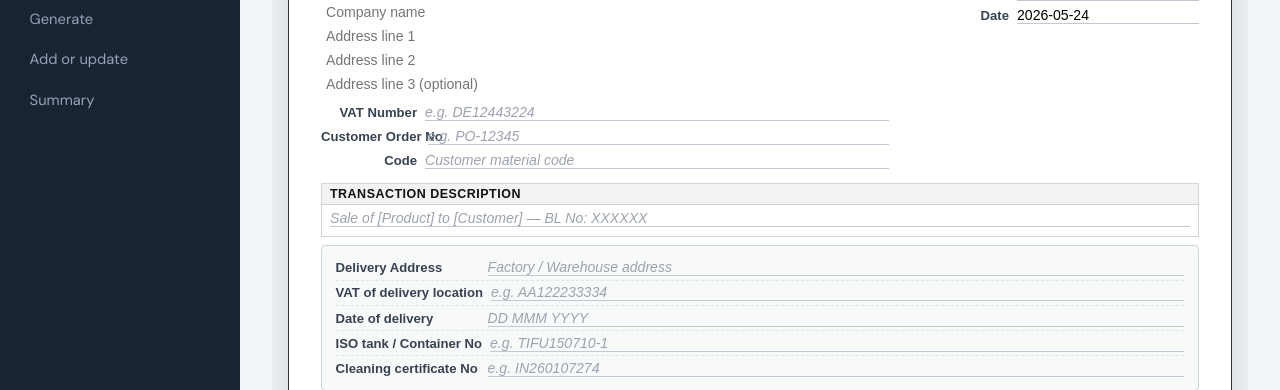
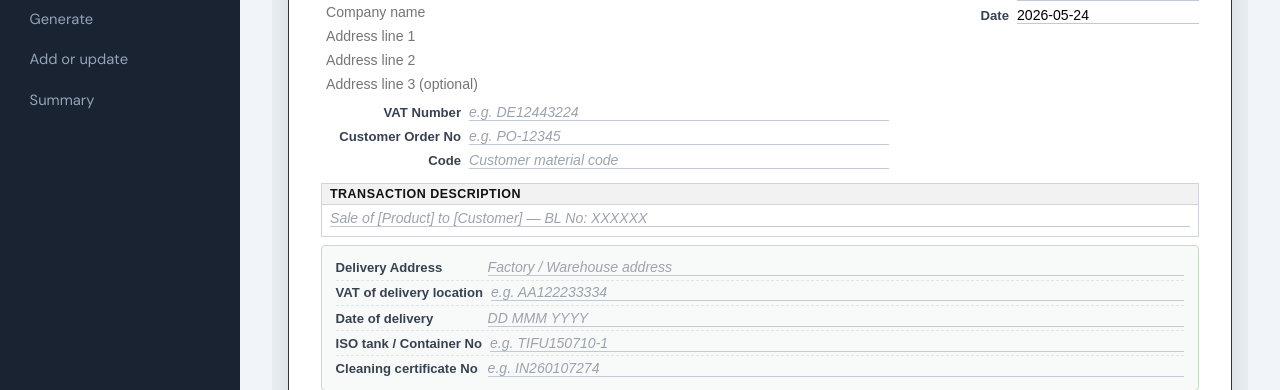
Before and after one commit to padmaja-artsee/godavari, a FastAPI app: page /generate/sales-invoices/new?blank=1 in a window 1280 px wide. Shown: the part 239-629 px from the top of the page. Run offline with FastAPI, Linux system fonts and the light colour scheme.

Commit message:
Fix Customer Order No label crowding input — fixed label min-width
Co-authored-by: Cursor <cursoragent@cursor.com>

```diff
--- a/static/ci_wysiwyg.css
+++ b/static/ci_wysiwyg.css
@@ -123,6 +123,15 @@
   gap: .5rem;
   margin-top: .45rem;
   margin-bottom: .15rem;
+}
+.ci-order-row .ci-kv-label {
+  min-width: 140px;
+  text-align: right;
+  flex-shrink: 0;
+}
+.ci-order-row .po-mkinput {
+  flex: 1;
+  min-width: 0;
 }
 
 /* ── Transaction section ─────────────────────────────────────────── */
```
